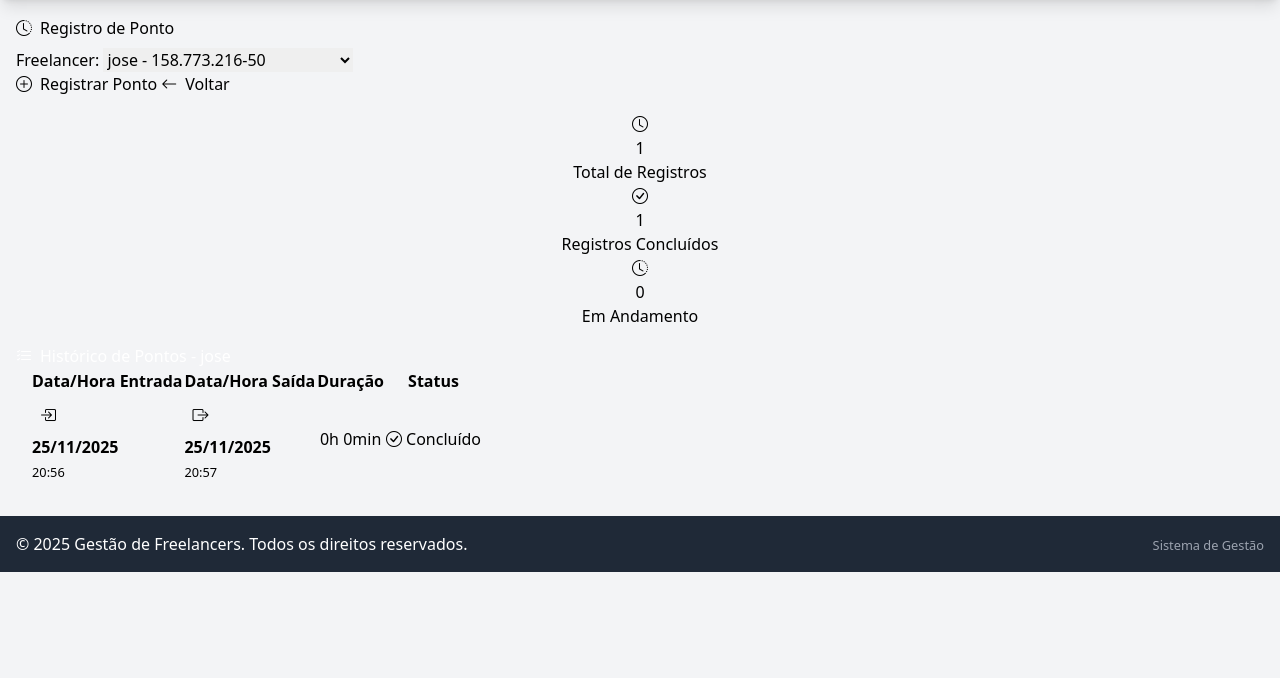
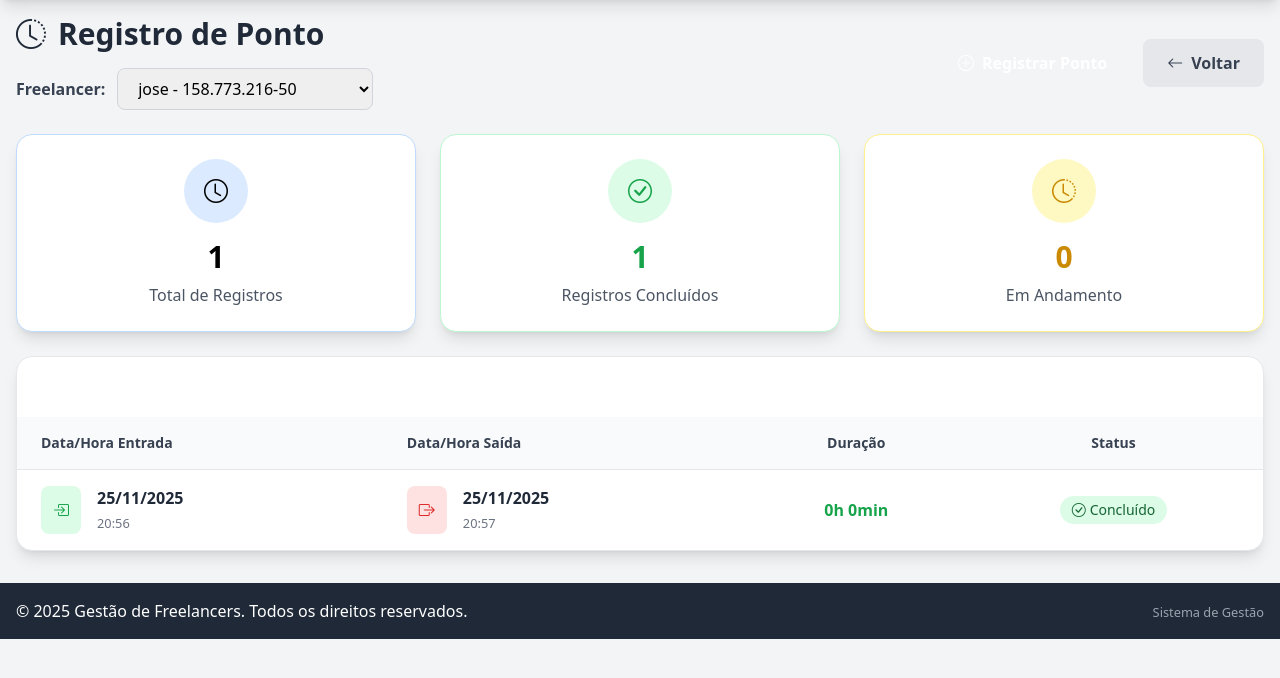
Before and after one commit to sounicolaslima/Projeto_Prog_web, a Django app: page /pontos/1/listar/ in a window 1280 px wide. Shown: the part 80-758 px from the top of the page. Run offline with Django 5.2, Linux system fonts and the light colour scheme; a user stored in the database is signed in; data comes from the database, SQL or seed files in the repository; both versions use the stored data as it was after the commit; some libraries are stand-ins or nearby versions.

Commit message:
Tela de listar pontos e registrar pontos modificadas para tailwind

```diff
--- a/registroDePontos/templates/pontos/listar_pontos.html
+++ b/registroDePontos/templates/pontos/listar_pontos.html
@@ -3,17 +3,18 @@
 {% block title %}Registro de Ponto - {{ freelancer.nome }}{% endblock %}
 
 {% block content %}
-<div class="row">
-    <div class="col-12">
-        <div class="d-flex justify-content-between align-items-center mb-4">
-            <div>
-                <h1 class="h3 fw-bold text-dark">
-                    <i class="bi bi-clock-history me-2"></i>Registro de Ponto
+<div class="space-y-6">
+    <!-- Cabeçalho -->
+    <div class="flex flex-col lg:flex-row lg:items-center lg:justify-between gap-4">
+        <div class="flex-1">
+            <h1 class="text-2xl lg:text-3xl font-bold text-gray-800 flex items-center">
+                <i class="bi bi-clock-history mr-3"></i>Registro de Ponto
             </h1>
             <!-- Seletor de Freelancer -->
-                <div class="d-flex align-items-center gap-3 mt-2">
-                    <span class="fw-bold">Freelancer:</span>
-                    <select class="form-select" style="width: 250px;" onchange="mudarFreelancer(this.value)">
+            <div class="flex items-center gap-3 mt-4">
+                <span class="font-semibold text-gray-700">Freelancer:</span>
+                <select class="w-64 px-4 py-2 border border-gray-300 rounded-lg focus:outline-none focus:ring-2 focus:ring-primary focus:border-transparent transition duration-200"
+                        onchange="mudarFreelancer(this.value)">
                     {% for f in todos_freelancers %}
                     <option value="{{ f.id }}" {% if f.id == freelancer.id %}selected{% endif %}>
                         {{ f.nome }} - {{ f.cpf }}
@@ -22,109 +23,118 @@
                 </select>
             </div>
         </div>
-            <div class="d-flex gap-2">
-                <a href="{% url 'registrar_ponto' freelancer.id %}" class="btn btn-primary btn-custom">
-                    <i class="bi bi-plus-circle me-2"></i>Registrar Ponto
+        <div class="flex gap-3">
+            <a href="{% url 'registrar_ponto' freelancer.id %}"
+               class="bg-primary text-white px-6 py-3 rounded-lg font-semibold hover:bg-blue-700 transition duration-200 flex items-center">
+                <i class="bi bi-plus-circle mr-2"></i>Registrar Ponto
             </a>
-                <a href="{% url 'listar_freelancers' %}" class="btn btn-outline-secondary btn-custom">
-                    <i class="bi bi-arrow-left me-2"></i>Voltar
+            <a href="{% url 'listar_freelancers' %}"
+               class="bg-gray-200 text-gray-700 px-6 py-3 rounded-lg font-semibold hover:bg-gray-300 transition duration-200 flex items-center">
+                <i class="bi bi-arrow-left mr-2"></i>Voltar
             </a>
         </div>
     </div>
 
     <!-- Cards de Resumo -->
-        <div class="row mb-4">
-            <div class="col-md-4">
-                <div class="card card-custom bg-primary bg-opacity-10 border-primary">
-                    <div class="card-body text-center">
-                        <i class="bi bi-clock text-primary fs-1 mb-2"></i>
-                        <h4 class="text-primary fw-bold">{{ total_pontos }}</h4>
-                        <p class="text-muted mb-0">Total de Registros</p>
+    <div class="grid grid-cols-1 md:grid-cols-3 gap-6">
+        <!-- Total de Registros -->
+        <div class="bg-white rounded-2xl shadow-lg border border-blue-200 p-6 text-center">
+            <div class="bg-blue-100 rounded-full w-16 h-16 flex items-center justify-center mx-auto mb-4">
+                <i class="bi bi-clock text-primary text-2xl"></i>
             </div>
+            <h4 class="text-3xl font-bold text-primary mb-2">{{ total_pontos }}</h4>
+            <p class="text-gray-600">Total de Registros</p>
         </div>
+
+        <!-- Registros Concluídos -->
+        <div class="bg-white rounded-2xl shadow-lg border border-green-200 p-6 text-center">
+            <div class="bg-green-100 rounded-full w-16 h-16 flex items-center justify-center mx-auto mb-4">
+                <i class="bi bi-check-circle text-green-600 text-2xl"></i>
             </div>
-            <div class="col-md-4">
-                <div class="card card-custom bg-success bg-opacity-10 border-success">
-                    <div class="card-body text-center">
-                        <i class="bi bi-check-circle text-success fs-1 mb-2"></i>
-                        <h4 class="text-success fw-bold">{{ pontos_concluidos }}</h4>
-                        <p class="text-muted mb-0">Registros Concluídos</p>
+            <h4 class="text-3xl font-bold text-green-600 mb-2">{{ pontos_concluidos }}</h4>
+            <p class="text-gray-600">Registros Concluídos</p>
         </div>
+
+        <!-- Em Andamento -->
+        <div class="bg-white rounded-2xl shadow-lg border border-yellow-200 p-6 text-center">
+            <div class="bg-yellow-100 rounded-full w-16 h-16 flex items-center justify-center mx-auto mb-4">
+                <i class="bi bi-clock-history text-yellow-600 text-2xl"></i>
             </div>
-            </div>
-            <div class="col-md-4">
-                <div class="card card-custom bg-warning bg-opacity-10 border-warning">
-                    <div class="card-body text-center">
-                        <i class="bi bi-clock-history text-warning fs-1 mb-2"></i>
-                        <h4 class="text-warning fw-bold">{{ pontos_andamento }}</h4>
-                        <p class="text-muted mb-0">Em Andamento</p>
-                    </div>
-                </div>
+            <h4 class="text-3xl font-bold text-yellow-600 mb-2">{{ pontos_andamento }}</h4>
+            <p class="text-gray-600">Em Andamento</p>
         </div>
     </div>
 
-        <div class="card card-custom">
-            <div class="card-header bg-primary text-white">
-                <h5 class="card-title mb-0">
-                    <i class="bi bi-list-check me-2"></i>Histórico de Pontos - {{ freelancer.nome }}
+    <!-- Tabela de Histórico -->
+    <div class="bg-white rounded-2xl shadow-lg border border-gray-200 overflow-hidden">
+        <!-- Cabeçalho da Tabela -->
+        <div class="bg-gradient-to-r from-primary to-secondary px-6 py-4">
+            <h5 class="text-white text-lg font-semibold flex items-center">
+                <i class="bi bi-list-check mr-3"></i>Histórico de Pontos - {{ freelancer.nome }}
             </h5>
         </div>
-            <div class="card-body p-0">
+
+        <!-- Corpo da Tabela -->
+        <div class="overflow-x-auto">
             {% if pontos %}
-                <div class="table-responsive">
-                    <table class="table table-hover table-custom mb-0">
-                        <thead>
+            <table class="w-full">
+                <thead class="bg-gray-50 border-b border-gray-200">
                     <tr>
-                                <th class="ps-4">Data/Hora Entrada</th>
-                                <th>Data/Hora Saída</th>
-                                <th class="text-center">Duração</th>
-                                <th class="text-center">Status</th>
+                        <th class="px-6 py-4 text-left text-sm font-semibold text-gray-700">Data/Hora Entrada</th>
+                        <th class="px-6 py-4 text-left text-sm font-semibold text-gray-700">Data/Hora Saída</th>
+                        <th class="px-6 py-4 text-center text-sm font-semibold text-gray-700">Duração</th>
+                        <th class="px-6 py-4 text-center text-sm font-semibold text-gray-700">Status</th>
                     </tr>
                 </thead>
-                        <tbody>
+                <tbody class="divide-y divide-gray-200">
                     {% for ponto in pontos %}
-                            <tr>
-                                <td class="ps-4">
-                                    <div class="d-flex align-items-center">
-                                        <div class="bg-success bg-opacity-10 rounded p-2 me-3">
-                                            <i class="bi bi-box-arrow-in-right text-success"></i>
+                    <tr class="hover:bg-gray-50 transition duration-150">
+                        <!-- Entrada -->
+                        <td class="px-6 py-4">
+                            <div class="flex items-center">
+                                <div class="bg-green-100 rounded-lg p-3 mr-4">
+                                    <i class="bi bi-box-arrow-in-right text-green-600"></i>
                                 </div>
                                 <div>
-                                            <strong>{{ ponto.data_entrada|date:"d/m/Y" }}</strong>
-                                            <br>
-                                            <small class="text-muted">{{ ponto.data_entrada|time:"H:i" }}</small>
+                                    <strong class="text-gray-800 block">{{ ponto.data_entrada|date:"d/m/Y" }}</strong>
+                                    <small class="text-gray-500">{{ ponto.data_entrada|time:"H:i" }}</small>
                                 </div>
                             </div>
                         </td>
-                                <td>
+
+                        <!-- Saída -->
+                        <td class="px-6 py-4">
                             {% if ponto.data_saida %}
-                                    <div class="d-flex align-items-center">
-                                        <div class="bg-danger bg-opacity-10 rounded p-2 me-3">
-                                            <i class="bi bi-box-arrow-right text-danger"></i>
+                            <div class="flex items-center">
+                                <div class="bg-red-100 rounded-lg p-3 mr-4">
+                                    <i class="bi bi-box-arrow-right text-red-600"></i>
                                 </div>
                                 <div>
-                                            <strong>{{ ponto.data_saida|date:"d/m/Y" }}</strong>
-                                            <br>
-                                            <small class="text-muted">{{ ponto.data_saida|time:"H:i" }}</small>
+                                    <strong class="text-gray-800 block">{{ ponto.data_saida|date:"d/m/Y" }}</strong>
+                                    <small class="text-gray-500">{{ ponto.data_saida|time:"H:i" }}</small>
                                 </div>
                             </div>
                             {% else %}
-                                    <span class="text-muted">-</span>
+                            <span class="text-gray-400">-</span>
                             {% endif %}
                         </td>
-                                <td class="text-center">
-                                    <span class="fw-bold {% if ponto.data_saida %}text-success{% else %}text-warning{% endif %}">
+
+                        <!-- Duração -->
+                        <td class="px-6 py-4 text-center">
+                            <span class="font-semibold {% if ponto.data_saida %}text-green-600{% else %}text-yellow-600{% endif %}">
                                 {{ ponto.duracao }}
                             </span>
                         </td>
-                                <td class="text-center">
+
+                        <!-- Status -->
+                        <td class="px-6 py-4 text-center">
                             {% if ponto.data_saida %}
-                                    <span class="badge bg-success status-badge">
-                                        <i class="bi bi-check-circle me-1"></i>Concluído
+                            <span class="inline-flex items-center px-3 py-1 rounded-full text-sm font-medium bg-green-100 text-green-800">
+                                <i class="bi bi-check-circle mr-1"></i>Concluído
                             </span>
                             {% else %}
-                                    <span class="badge bg-warning status-badge">
-                                        <i class="bi bi-clock me-1"></i>Em Andamento
+                            <span class="inline-flex items-center px-3 py-1 rounded-full text-sm font-medium bg-yellow-100 text-yellow-800">
+                                <i class="bi bi-clock mr-1"></i>Em Andamento
                             </span>
                             {% endif %}
                         </td>
@@ -132,29 +142,33 @@
                     {% endfor %}
                 </tbody>
             </table>
+            {% else %}
+            <!-- Estado Vazio -->
+            <div class="text-center py-12">
+                <div class="bg-gray-100 rounded-full w-20 h-20 flex items-center justify-center mx-auto mb-4">
+                    <i class="bi bi-clock text-gray-400 text-3xl"></i>
                 </div>
-                {% else %}
-                <div class="text-center py-5">
-                    <div class="bg-light rounded-circle d-inline-flex p-4 mb-3">
-                        <i class="bi bi-clock text-muted fs-1"></i>
-                    </div>
-                    <h5 class="text-muted">Nenhum registro de ponto para {{ freelancer.nome }}</h5>
-                    <p class="text-muted mb-4">Comece registrando o primeiro ponto</p>
-                    <a href="{% url 'registrar_ponto' freelancer.id %}" class="btn btn-primary btn-custom">
-                        <i class="bi bi-plus-circle me-2"></i>Registrar Primeiro Ponto
+                <h5 class="text-xl text-gray-500 mb-2">Nenhum registro de ponto para {{ freelancer.nome }}</h5>
+                <p class="text-gray-400 mb-6">Comece registrando o primeiro ponto</p>
+                <a href="{% url 'registrar_ponto' freelancer.id %}"
+                   class="bg-primary text-white px-6 py-3 rounded-lg font-semibold hover:bg-blue-700 transition duration-200 inline-flex items-center">
+                    <i class="bi bi-plus-circle mr-2"></i>Registrar Primeiro Ponto
                 </a>
             </div>
             {% endif %}
         </div>
     </div>
 
+    <!-- Alerta de Registros em Andamento -->
     {% if pontos_andamento > 0 %}
-        <div class="alert alert-warning mt-4">
-            <i class="bi bi-exclamation-triangle me-2"></i>
-            <strong>Atenção!</strong> {{ freelancer.nome }} tem {{ pontos_andamento }} registro(s) em andamento.
+    <div class="bg-yellow-50 border border-yellow-200 rounded-xl p-4 flex items-center">
+        <i class="bi bi-exclamation-triangle text-yellow-600 text-xl mr-3"></i>
+        <div>
+            <strong class="text-yellow-800">Atenção!</strong>
+            <span class="text-yellow-700 ml-1">{{ freelancer.nome }} tem {{ pontos_andamento }} registro(s) em andamento.</span>
+        </div>
     </div>
     {% endif %}
-    </div>
 </div>
 
 <script>
```
Also changed, not shown: registroDePontos/templates/pontos/registrar_ponto.html (+41 -29 lines), db.sqlite3. Lines whose indentation alone changed are shown as unchanged.
